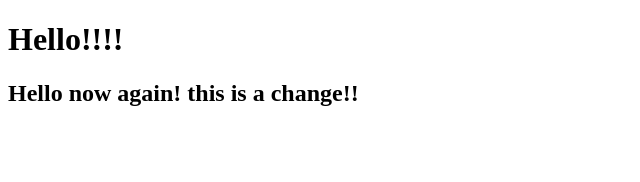
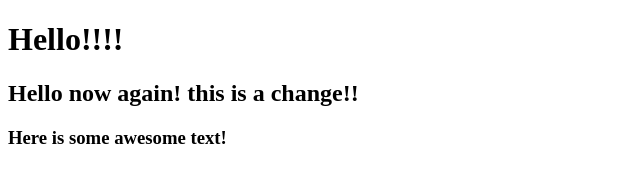
Before and after one commit to cturnr/html-example1, a plain HTML site: page site_dir/index.html in a window 1280 px wide. Shown: the whole page, without its empty margins (0-640 px from the left). Drawn offline with Linux system fonts and the light colour scheme.

Commit message:
small change 3

```diff
--- a/site_dir/index.html
+++ b/site_dir/index.html
@@ -7,5 +7,11 @@
 <h1>Hello!!!!</h1>
 <p>
 <h2>Hello now again! this is a change!!</h2>
+<p>
+	<h3>
+		Here is some awesome text!
+	</h3>
+
+</p>
 </body>
 </html>
```
